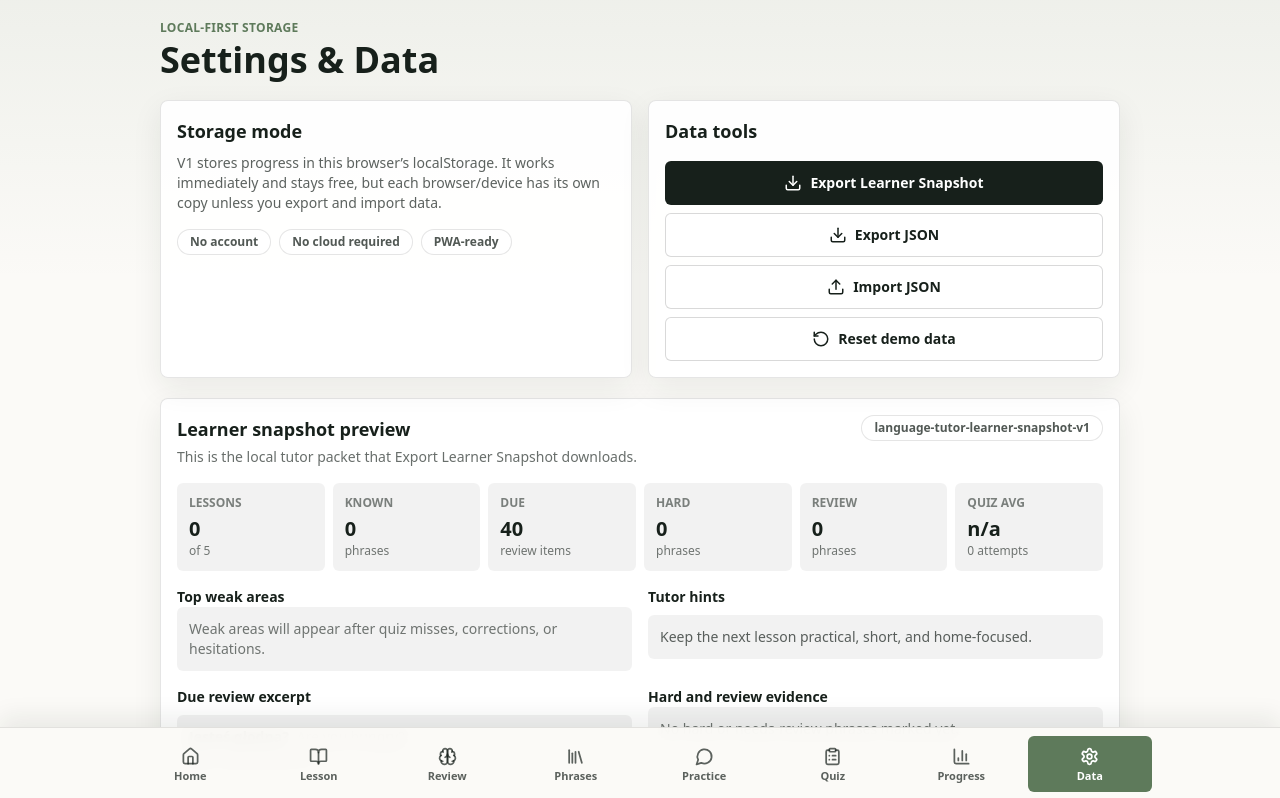
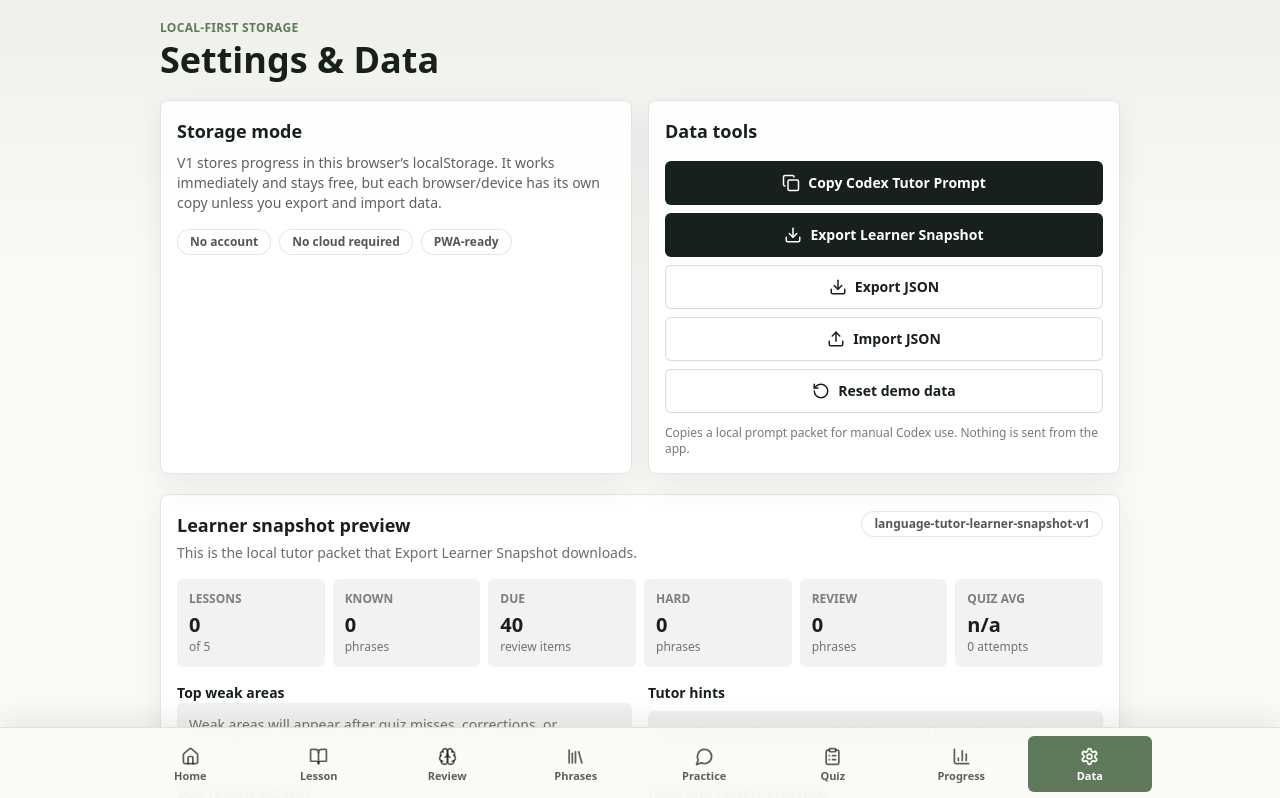
Before and after one commit to dutchsloot84/language-tutor, a Next.js app: page /settings in a window 1280 px wide. Shown: the top 798 px of the page. Built offline with nearby package versions, Linux system fonts and the light colour scheme.

Commit message:
Add Codex tutor prompt copy action

```diff
--- a/app/settings/page.tsx
+++ b/app/settings/page.tsx
@@ -1,12 +1,29 @@
 "use client";
 
-import { Download, RotateCcw, Upload } from "lucide-react";
-import { useMemo, type ReactNode } from "react";
+import { Check, Copy, Download, RotateCcw, Upload } from "lucide-react";
+import { useMemo, useState, type ReactNode } from "react";
 import { PageHeader } from "@/components/PageHeader";
 import { useAppState } from "@/components/useAppState";
 import { createLearnerSnapshot, exportLearnerSnapshot } from "@/lib/snapshot";
 import { exportState, importState, resetState } from "@/lib/storage";
 import type { LearnerSnapshot, PracticeLog, QuizMiss, SnapshotPhrase } from "@/lib/types";
+
+function createCodexTutorPrompt(snapshot: LearnerSnapshot) {
+  return `Use /teach-polish for this Language Tutor handoff.
+
+Read the learner snapshot JSON below. Based only on this snapshot, choose one focused next action: one short drill, one short lesson, or one progress review. Prioritize recent corrections and notes, repeated review misses, recent quiz misses, hard phrases, and due reviews.
+
+Keep it practical for home/family Polish. End with one thing to say at home today and one thing to log back in the app.
+
+This is a manual local-first copy/paste handoff. Do not add runtime API calls, backend routes, cloud sync, auth, or generated content import.
+
+Learner snapshot:
+
+\`\`\`json
+${JSON.stringify(snapshot, null, 2)}
+\`\`\`
+`;
+}
 
 function SnapshotCount({ label, value, detail }: { label: string; value: string | number; detail?: string }) {
   return (
@@ -168,7 +185,23 @@ function SnapshotPreview({ snapshot }: { snapshot: LearnerSnapshot }) {
 
 export default function SettingsPage() {
   const [state, setState] = useAppState();
+  const [codexPrompt, setCodexPrompt] = useState("");
+  const [copyStatus, setCopyStatus] = useState<"idle" | "copied" | "manual">("idle");
   const snapshot = useMemo(() => (state ? createLearnerSnapshot(state) : null), [state]);
+
+  async function copyCodexTutorPrompt() {
+    if (!snapshot) return;
+    const prompt = createCodexTutorPrompt(snapshot);
+    setCodexPrompt(prompt);
+
+    try {
+      if (!navigator.clipboard?.writeText) throw new Error("Clipboard unavailable");
+      await navigator.clipboard.writeText(prompt);
+      setCopyStatus("copied");
+    } catch {
+      setCopyStatus("manual");
+    }
+  }
 
   return (
     <main className="page-shell">
@@ -189,6 +222,9 @@ export default function SettingsPage() {
         <div className="panel">
           <h2 className="text-lg font-bold">Data tools</h2>
           <div className="mt-4 grid gap-2">
+            <button className="action-button justify-start" onClick={copyCodexTutorPrompt} disabled={!snapshot}>
+              {copyStatus === "copied" ? <Check size={18} /> : <Copy size={18} />} Copy Codex Tutor Prompt
+            </button>
             <button className="action-button justify-start" onClick={() => state && exportLearnerSnapshot(state)}>
               <Download size={18} /> Export Learner Snapshot
             </button>
@@ -217,6 +253,24 @@ export default function SettingsPage() {
               <RotateCcw size={18} /> Reset demo data
             </button>
           </div>
+          <p className="mt-3 text-xs text-ink/60">
+            Copies a local prompt packet for manual Codex use. Nothing is sent from the app.
+          </p>
+          {codexPrompt ? (
+            <div className="mt-3">
+              <div className="mb-2 flex flex-wrap items-center gap-2">
+                <span className="chip">{copyStatus === "copied" ? "Copied" : "Manual copy fallback"}</span>
+                <span className="text-xs text-ink/60">Prompt stays visible here if clipboard access fails.</span>
+              </div>
+              <textarea
+                className="focus-ring min-h-40 w-full resize-y rounded-md border border-black/15 bg-white p-3 font-mono text-xs leading-relaxed text-ink"
+                readOnly
+                value={codexPrompt}
+                onFocus={(event) => event.currentTarget.select()}
+                aria-label="Codex tutor prompt"
+              />
+            </div>
+          ) : null}
         </div>
       </section>
 
```
Also changed, not shown: 1 other file (tests, documents, lock files or other folders).
